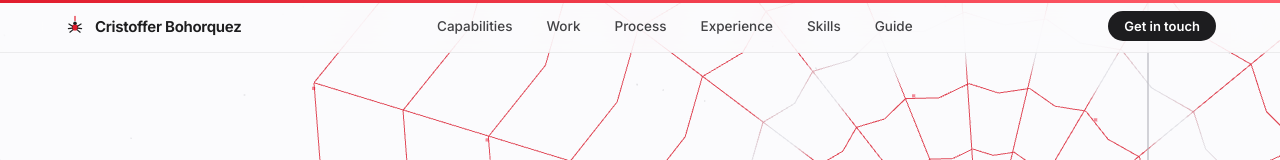
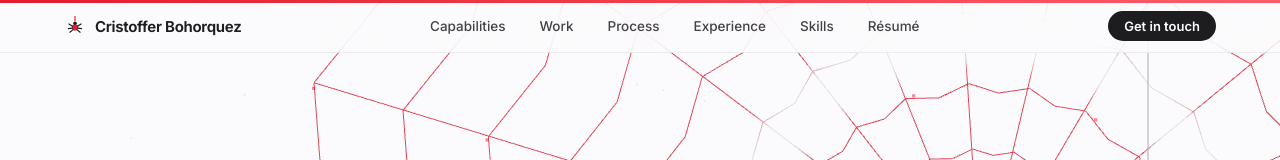
Before and after one commit to Cristofferb7/portfolio, a React (Vite) app: page / in a window 1280 px wide. Shown: the top 160 px of the page. Built offline with nearby package versions, Linux system fonts and the light colour scheme.

Commit message:
Nav: replace Guide route link with resume modal trigger

```diff
--- a/src/components/Nav.jsx
+++ b/src/components/Nav.jsx
@@ -3,6 +3,7 @@ import { Link, useLocation, useNavigate } from 'react-router-dom';
 import { motion, AnimatePresence } from 'framer-motion';
 import { SpiderMark } from '../icons.jsx';
 import { identity } from '../content.js';
+import { openResume } from './ResumeModal.jsx';
 
 const sections = [
   { label: 'Capabilities', id: 'capabilities' },
@@ -10,7 +11,7 @@ const sections = [
   { label: 'Process', id: 'process' },
   { label: 'Experience', id: 'experience' },
   { label: 'Skills', id: 'skills' },
-  { label: 'Guide', to: '/guide' },
+  { label: 'Résumé', resume: true },
 ];
 
 export default function Nav() {
@@ -30,10 +31,17 @@ export default function Nav() {
 
   const renderLinks = () =>
     sections.map((s) =>
-      s.to ? (
-        <Link key={s.label} className="nav-link" to={s.to} onClick={() => setOpen(false)}>
+      s.resume ? (
+        <button
+          key={s.label}
+          className="nav-link"
+          onClick={() => {
+            setOpen(false);
+            openResume();
+          }}
+        >
           {s.label}
-        </Link>
+        </button>
       ) : (
         <button key={s.label} className="nav-link" onClick={() => go(s.id)}>
           {s.label}
```
